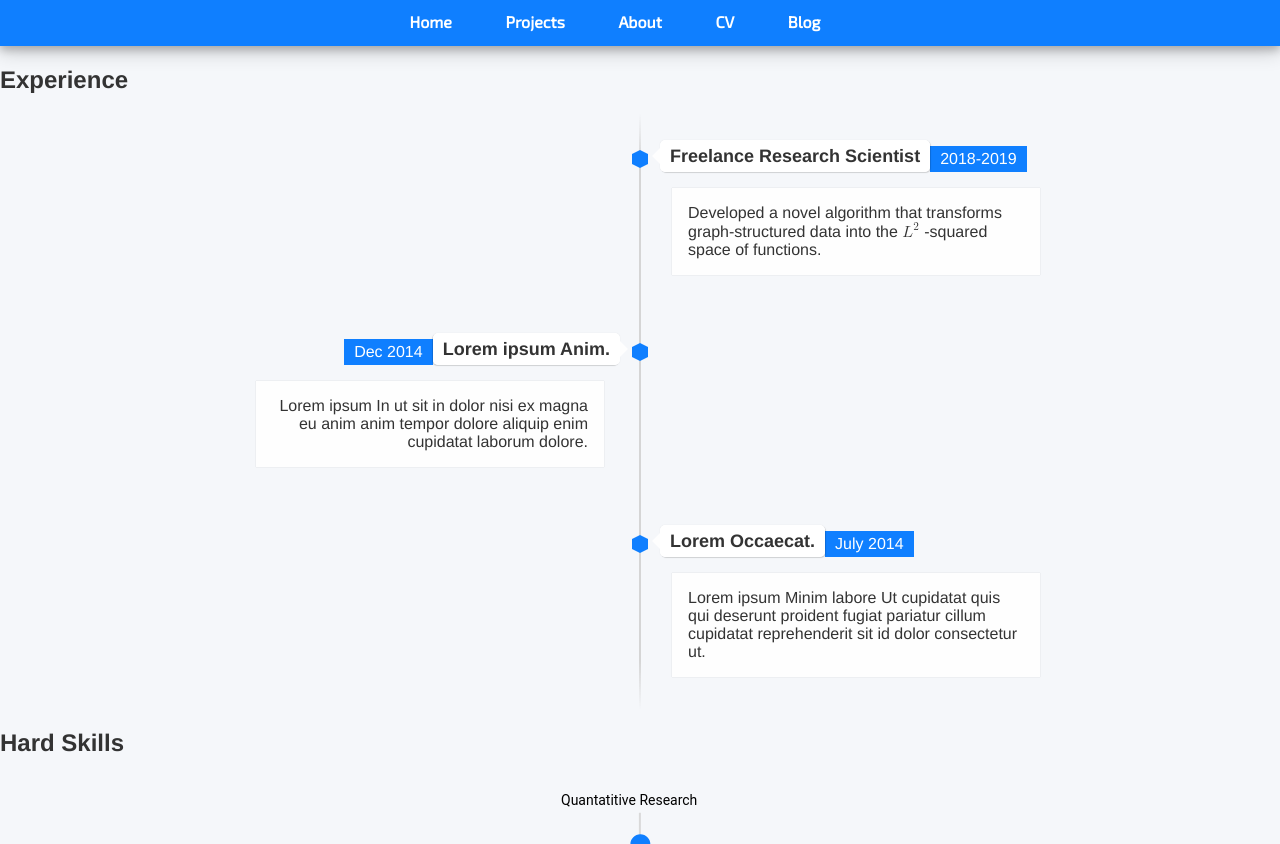
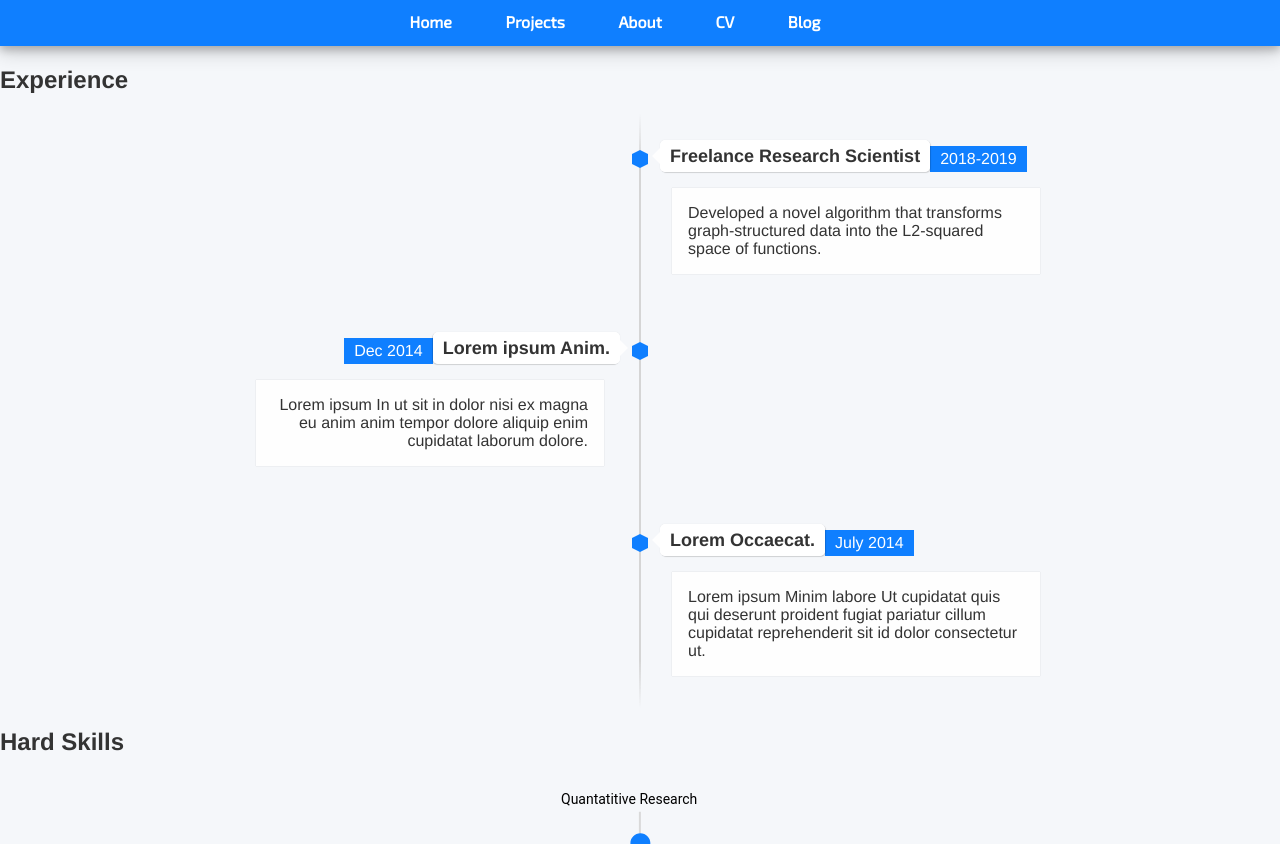
Before and after one commit to mayabenowitz/mayabenowitz.github.io, a Jekyll site: the page built from index.html, in a window 1280 px wide and 900 px high, scrolled down 848 px, cut to the strip 56-900 px from the top of the window. Built offline with Jekyll 4.4.1, drawn with Linux system fonts in a browser that asks for light colours; nearby versions of some CDN libraries.

Commit message:
Update index.html

```diff
--- a/index.html
+++ b/index.html
@@ -16,17 +16,7 @@ title: Maya Benowitz
         <span class="flag">Freelance Research Scientist</span>
         <span class="time-wrapper"><span class="time">2018-2019</span></span>
       </div>
-      <div class="desc">Developed a novel algorithm that transforms graph-structured data into the    <!-- begin MathToWeb -->
-        <!-- (your LaTeX) $L^{2}$ -->
-            <math xmlns="http://www.w3.org/1998/Math/MathML">
-            <mrow>
-              <msup>
-                <mi>L</mi>
-                <mn>2</mn>
-              </msup>
-            </mrow>
-            </math>
-        <!-- end MathToWeb -->-squared space of functions.
+      <div class="desc">Developed a novel algorithm that transforms graph-structured data into the L2-squared space of functions.
       </div>
     </div>
   </li>
```
